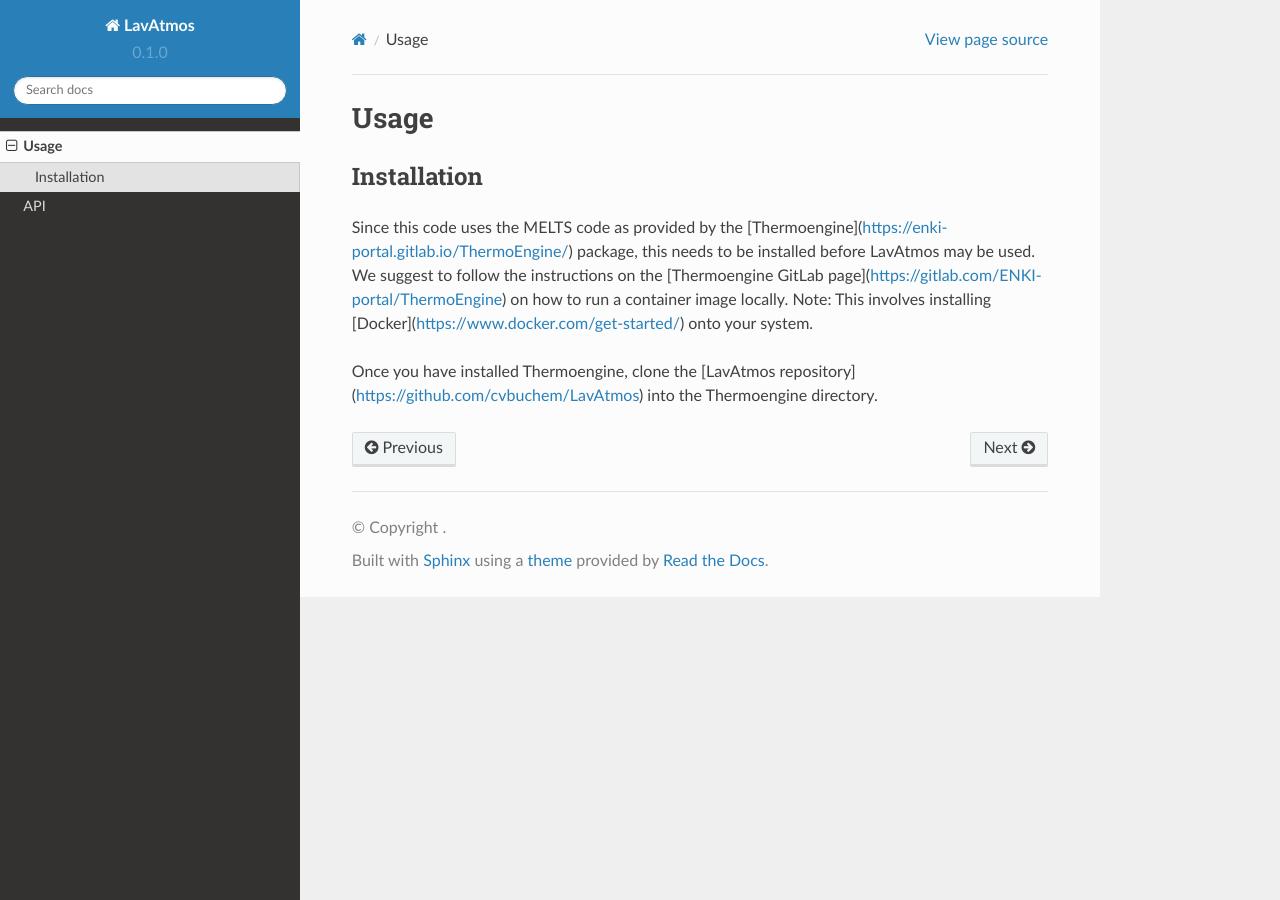
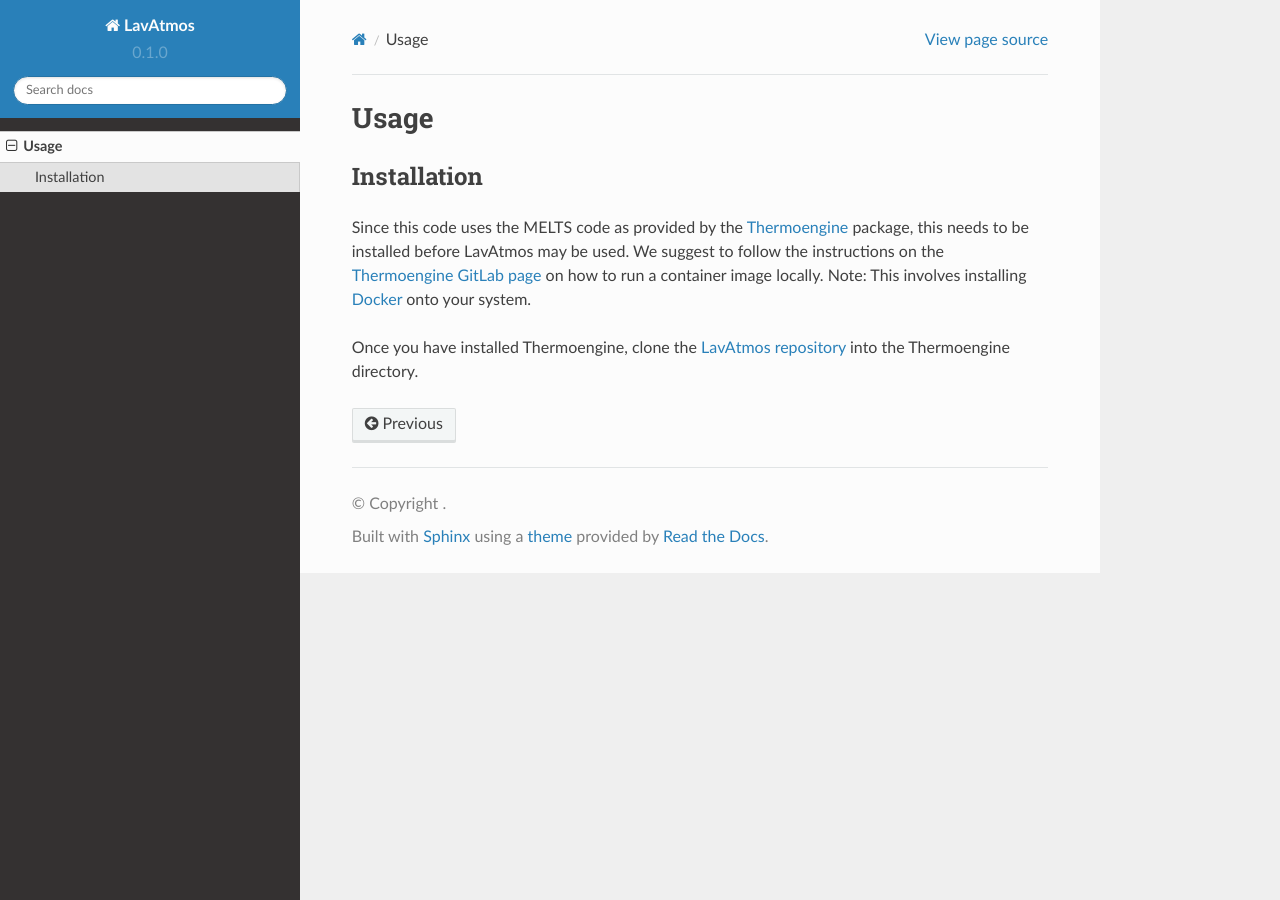
Before and after one commit to cvbuchem/LavAtmos, a Sphinx documentation site: the page built from docs/source/usage.rst, in a window 1280 px wide. Built offline with Sphinx 7.4.7 and the Read the Docs theme 2.0.0, drawn with Linux system fonts in a browser that asks for light colours.

Commit message:
fixed links in documentation

```diff
--- a/docs/source/index.rst
+++ b/docs/source/index.rst
@@ -19,4 +19,3 @@ Contents
 .. toctree::
 
    usage
-   api
--- a/docs/source/usage.rst
+++ b/docs/source/usage.rst
@@ -6,10 +6,10 @@ Usage
 Installation
 ------------
 
-Since this code uses the MELTS code as provided by the [Thermoengine](https://enki-portal.gitlab.io/ThermoEngine/)
+Since this code uses the MELTS code as provided by the `Thermoengine <https://enki-portal.gitlab.io/ThermoEngine/>`_
 package, this needs to be installed before LavAtmos may be used. We
-suggest to follow the instructions on the [Thermoengine GitLab page](https://gitlab.com/ENKI-portal/ThermoEngine)
+suggest to follow the instructions on the `Thermoengine GitLab page <https://gitlab.com/ENKI-portal/ThermoEngine>`_
 on how to run a container image locally. Note: This involves installing
-[Docker](https://www.docker.com/get-started/) onto your system.
+`Docker <https://www.docker.com/get-started/>`_ onto your system.
 
-Once you have installed Thermoengine, clone the [LavAtmos repository](https://github.com/cvbuchem/LavAtmos) into the Thermoengine directory.
+Once you have installed Thermoengine, clone the `LavAtmos repository <https://github.com/cvbuchem/LavAtmos>`_ into the Thermoengine directory.
```
Also changed, not shown: other parts of docs/source/index.rst (+1 -1 lines), README.md (+1 -1 lines).
